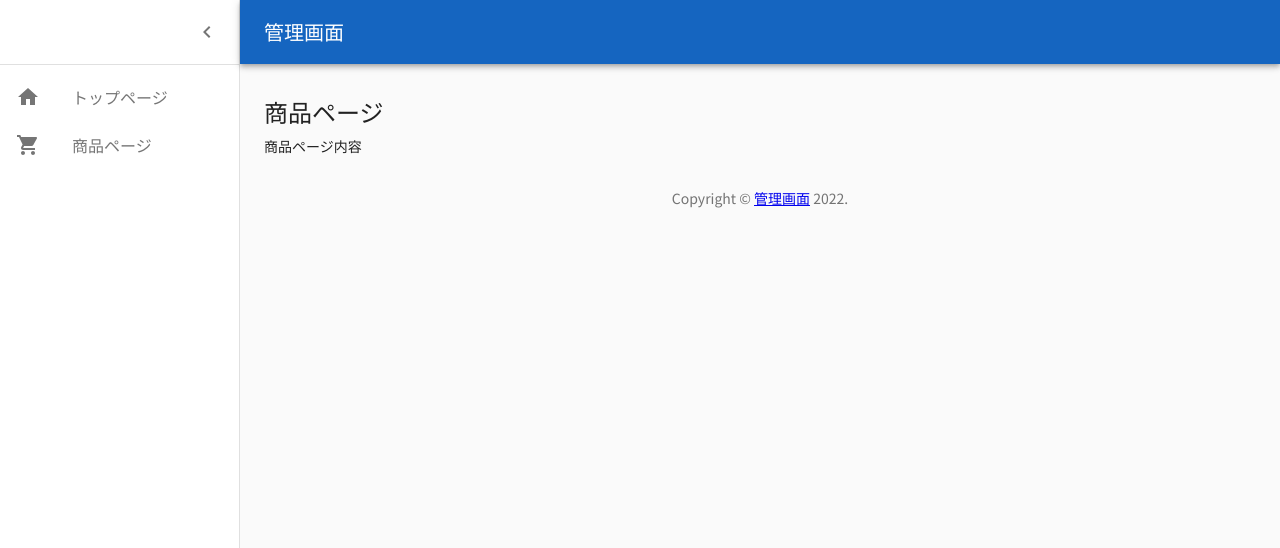
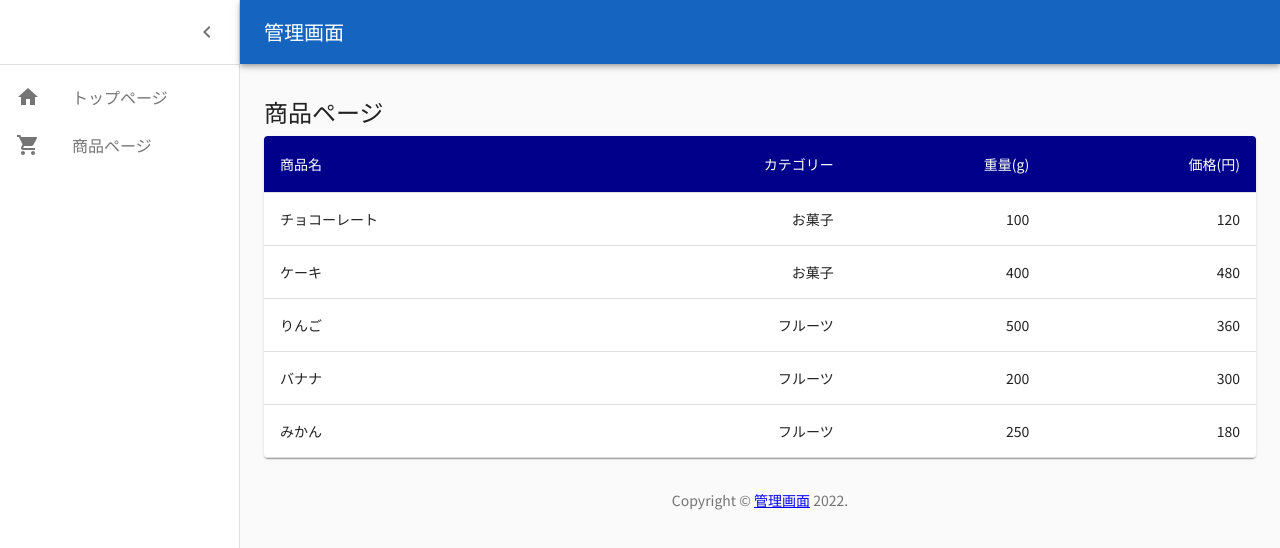
Before and after one commit to marumuji/react-tutorial, a React (Create React App) app in the folder react-material-ui-sample/: page /products in a window 1280 px wide. Shown: the top 548 px of the page. Built offline with nearby package versions, Linux system fonts and the light colour scheme.

Commit message:
Add table at ProductPage

```diff
--- a/react-material-ui-sample/src/components/pages/ProductPage.tsx
+++ b/react-material-ui-sample/src/components/pages/ProductPage.tsx
@@ -1,10 +1,72 @@
 import React from 'react';
 import GenericTemplate from '../templates/GenericTemplate';
+import { makeStyles } from '@material-ui/core/styles';
+import Table from '@material-ui/core/Table';
+import TableBody from '@material-ui/core/TableBody';
+import TableCell from '@material-ui/core/TableCell';
+import TableContainer from '@material-ui/core/TableContainer';
+import TableHead from '@material-ui/core/TableHead';
+import TableRow from '@material-ui/core/TableRow';
+import Paper from '@material-ui/core/Paper';
+
+const createData = (
+  name: string,
+  category: string,
+  weight: number,
+  price: number
+) => {
+  return { name, category, weight, price};
+};
+
+const rows = [
+  createData("チョコーレート", "お菓子", 100, 120),
+  createData("ケーキ", "お菓子", 400, 480),
+  createData("りんご", "フルーツ", 500, 360),
+  createData("バナナ", "フルーツ", 200, 300),
+  createData("みかん", "フルーツ", 250, 180),
+];
+
+const useStyles = makeStyles({
+  table: {
+    minWidth: 650,
+  },
+  header: {
+    backgroundColor: "DarkBlue",
+  },
+  headerText: {
+    color: "White",
+  }
+});
 
 const ProductPage: React.FC = () => {
+const classes = useStyles();
+
   return (
     <GenericTemplate title="商品ページ">
-      <>商品ページ内容</>
+      <TableContainer component={Paper}>
+        <Table className={classes.table} aria-label="simple table">
+          <TableHead className={classes.header}>
+            <TableRow>
+              <TableCell className={classes.headerText}>商品名</TableCell>
+              <TableCell className={classes.headerText} align="right">カテゴリー</TableCell>
+              <TableCell className={classes.headerText} align="right">重量(g)</TableCell>
+              <TableCell className={classes.headerText} align="right">価格(円)</TableCell>
+            </TableRow>
+          </TableHead>
+          <TableBody>
+            {rows.map((row) => (
+              <TableRow key={row.name}>
+                <TableCell component="th" scope="row">
+                  {row.name}
+                </TableCell>
+                <TableCell align="right">{row.category}</TableCell>
+                <TableCell align="right">{row.weight}</TableCell>
+                <TableCell align="right">{row.price}</TableCell>
+              </TableRow>
+            ))}
+          </TableBody>
+        </Table>
+      </TableContainer>
     </GenericTemplate>
   );
 };
```
